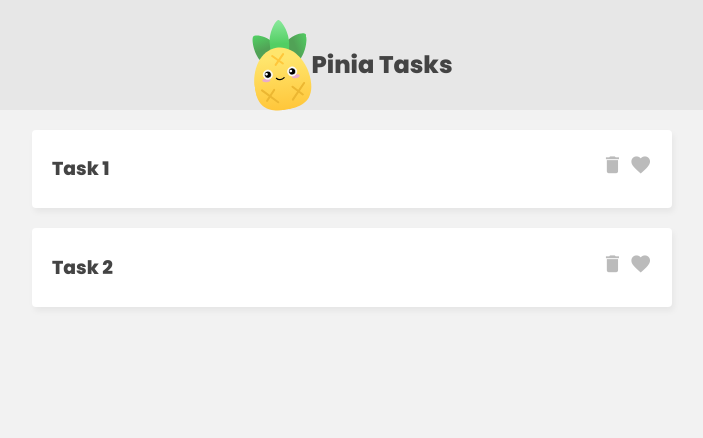
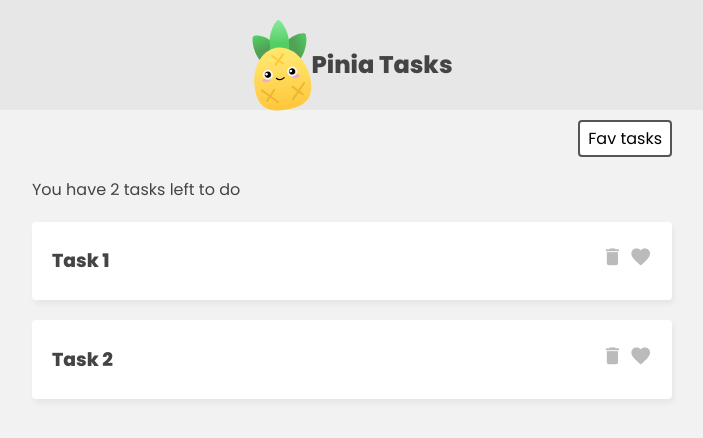
Before and after one commit to dabingch/vue-web-apps, a Vue app in the folder vue-pinia-app/: page / in a window 1280 px wide. Shown: the top 438 px of the page, without its empty margins (288-991 px from the left). Built offline with nearby package versions, Linux system fonts and the light colour scheme.

Commit message:
Add getters in vue-pinia-app

```diff
--- a/vue-pinia-app/src/App.vue
+++ b/vue-pinia-app/src/App.vue
@@ -1,8 +1,11 @@
 <script setup>
 import { useTaskStore } from './stores/taskStore'
 import TaskDetails from './components/TaskDetails.vue'
+import { ref } from 'vue'
 
 const taskStore = useTaskStore()
+
+const showFav = ref(false)
 </script>
 
 <template>
@@ -12,8 +15,22 @@ const taskStore = useTaskStore()
 			<h2>{{ taskStore.name }}</h2>
 		</header>
 
-		<div class="task-list">
+		<nav class="filter">
+			<button v-if="!showFav" @click="showFav = !showFav">
+				Fav tasks
+			</button>
+			<button v-else @click="showFav = !showFav">All tasks</button>
+		</nav>
+
+		<div class="task-list" v-if="!showFav">
+			<p>You have {{ taskStore.totalCount }} tasks left to do</p>
 			<div v-for="task in taskStore.tasks" :key="task.id">
+				<TaskDetails :task="task" />
+			</div>
+		</div>
+		<div class="task-list" v-else>
+			<p>You have {{ taskStore.favCount }} fav tasks left to do</p>
+			<div v-for="task in taskStore.favs" :key="task.id">
 				<TaskDetails :task="task" />
 			</div>
 		</div>
--- a/vue-pinia-app/src/assets/main.css
+++ b/vue-pinia-app/src/assets/main.css
@@ -59,3 +59,21 @@ header h1 {
 	cursor: pointer;
 	color: #bbb;
 }
+
+/* filter nav */
+.filter {
+	width: 640px;
+	margin: 10px auto;
+	text-align: right;
+}
+.filter button {
+	display: inline-block;
+	margin-left: 10px;
+	background: #fff;
+	border: 2px solid #555;
+	border-radius: 4px;
+	padding: 4px 8px;
+	cursor: pointer;
+	font-size: 0.8em;
+	font-size: 1em;
+}
--- a/vue-pinia-app/src/stores/taskStore.js
+++ b/vue-pinia-app/src/stores/taskStore.js
@@ -4,8 +4,20 @@ export const useTaskStore = defineStore('task', {
 	state: () => ({
 		tasks: [
 			{ id: 1, title: 'Task 1', isFav: false },
-			{ id: 2, title: 'Task 2', isFav: false },
+			{ id: 2, title: 'Task 2', isFav: true },
 		],
 		name: 'Pinia Tasks',
 	}),
+	getters: {
+		favs() {
+			return this.tasks.filter((t) => t.isFav)
+		},
+		favCount() {
+			return this.tasks.reduce((p, c) => {
+				return c.isFav ? p + 1 : p
+			}, 0)
+		},
+		// arrow function
+		totalCount: (state) => state.tasks.length,
+	},
 })
```
